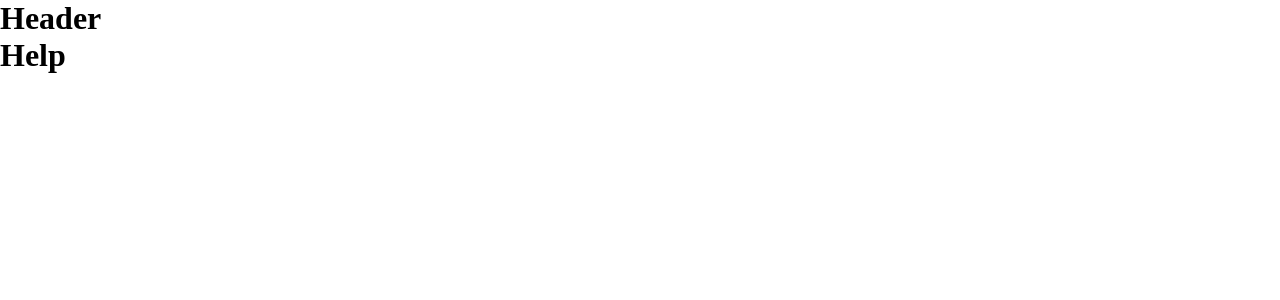
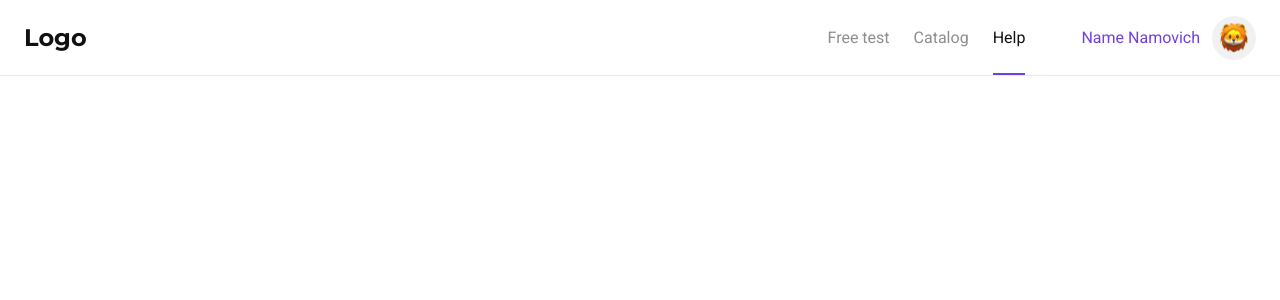
Before and after one commit to vakhno/Koroka-Test, a React (Create React App) app: page /Koroka/help in a window 1280 px wide. Shown: the top 300 px of the page. Built offline with nearby package versions, Linux system fonts and the light colour scheme.

Commit message:
Added header

```diff
--- a/src/components/Header/Header.js
+++ b/src/components/Header/Header.js
@@ -1,10 +1,49 @@
 import React from 'react'
+// styles
+import './Header.sass'
+// router-dom
+import {NavLink, Link} from 'react-router-dom'
+// content
+import LionIcon from '../../images/icons/lionIcon.svg'
+
 
 function Header() {
+	const navItems = [
+		{
+			title: "Free test",
+			path: "/test",
+		},
+		{
+			title: "Catalog",
+			path: "/catalog",
+		},
+		{
+			title: "Help",
+			path: "/help",
+		},
+	]
+
 	return (
-		<div>
-			<h1>Header</h1>
-		</div>
+		<header className='header'>
+			<div className="header__wrapper">
+				<Link className="header__logo">Logo</Link>
+				<nav className="header__nav">
+					<ul className="header__nav-items">
+						{
+							navItems.map( (elem, index) => {
+								return	<li className="header__nav-item" key={`${elem.title}_${index}`}>
+											<NavLink exact to={elem.path} activeClassName="header__nav-link--active" className="header__nav-link">{elem.title}</NavLink>
+										</li>
+							})
+						}
+					</ul>
+				</nav>
+				<div className="header__profile">
+					<div className="header__profile-name">Name Namovich</div>
+					<div className="header__profile-logo"><img src={LionIcon} alt="User Icon"/></div>
+				</div>
+			</div>
+		</header>
 	)
 }
 
--- /dev/null
+++ b/src/components/Header/Header.sass
@@ -0,0 +1,81 @@
+@import '../../sass/variables'
+
+.header
+	position: fixed
+	top: 0
+	left: 0
+	width: 100%
+	height: $header
+	background: $white
+	border-bottom: 1px solid $gray
+	z-index: 200
+	&__wrapper
+		height: 100%
+		display: flex
+		justify-content: flex-end
+		align-items: center
+		padding: 0 24px
+	&__logo
+		cursor: pointer
+		flex: 1
+		color: $black
+		text-decoration: none
+		@extend .h5BoldMontserrat
+		&:hover
+			color: $primary
+	&__nav
+		height: 100%
+		display: flex
+		margin-right: 56px
+	&__nav-items
+		display: flex
+		align-items: center
+		list-style: none
+	&__nav-item
+		height: 100%
+		&:not(:last-of-type)
+			margin-right: 24px
+	&__nav-link
+		height: 100%
+		display: flex
+		align-items: center
+		position: relative
+		text-decoration: none
+		color: rgba(17, 17, 17, 0.48)
+		@extend .p2RegularRoboto
+		&:hover
+			color: $black
+		&--active
+			color: $black
+			&::after
+				content: ''
+				position: absolute
+				bottom: 0
+				left: 0
+				width: 100%
+				height: 2px
+				background: $primary
+	&__profile
+		display: flex
+		align-items: center
+		&-name
+			cursor: pointer
+			margin-right: 12px
+			color: $primary
+			@extend .p2RegularRoboto
+			&:hover
+				color: $hover
+		&-logo
+			position: relative
+			border-radius: 50%
+			width: 44px
+			height: 44px
+			background: $grayL
+			&:hover
+				background: $disabled
+			img, svg
+				cursor: pointer
+				position: absolute
+				top: 50%
+				left: 50%
+				transform: translate(-50%, -50%)
--- a/src/sass/variables.sass
+++ b/src/sass/variables.sass
@@ -19,6 +19,9 @@ $red: #DB524E
 $superRed: #C7302B
 $green: #27AE60
 $blue: #428BF9
+
+// sizes
+$header: 76px
 
 // shadows
 $shadowDefault: 0px 4px 4px rgba(51, 51, 51, 0.04), 0px 4px 16px rgba(51, 51, 51, 0.08)
```
Also changed, not shown: src/images/icons/lionIcon.svg (added).
